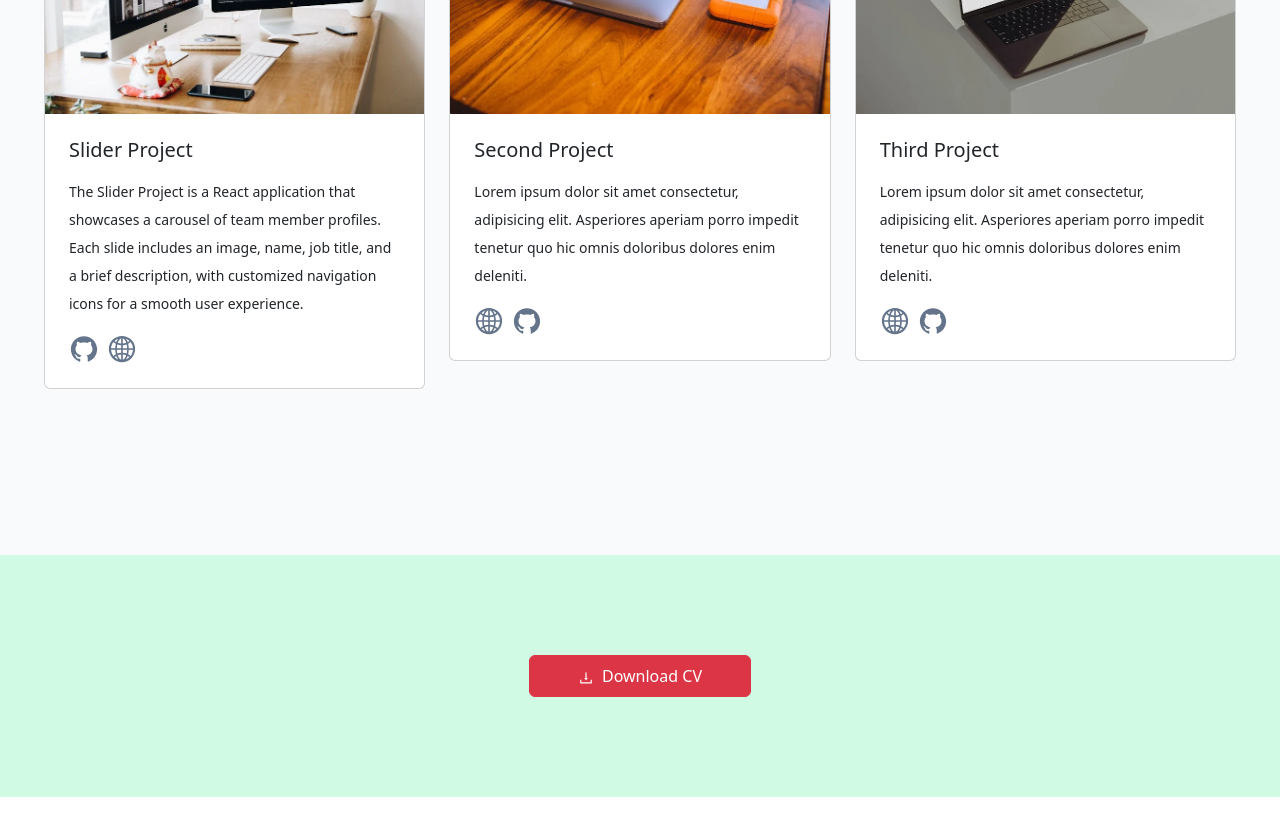
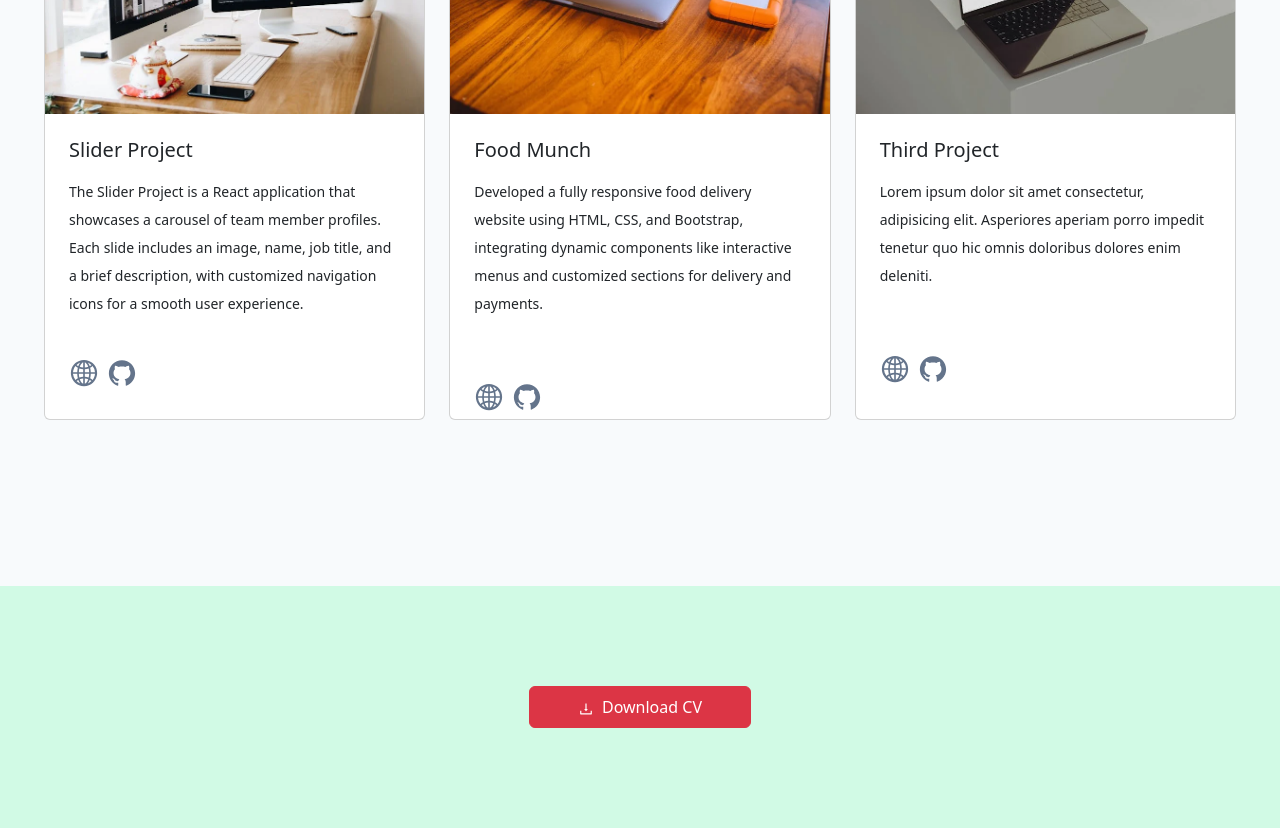
Before and after one commit to Poornima545/React-Portfolio, a React (Create React App) app: page / in a window 1280 px wide. Shown: the part 2420-3248 px from the top of the page. Before the commit the page ends 3217 px from the top, so only its background shows below. Built offline with nearby package versions, Linux system fonts and the light colour scheme.

Commit message:
updated in second project

```diff
--- a/src/App.css
+++ b/src/App.css
@@ -76,11 +76,19 @@ body {
     padding: 62px 0;
 }
 
-.card-text{
+.card-text {
     font-size: 14px;
 }
 
+.card {
+    height: 560px;
+}
+
+.social-icons {
+    bottom: 0;
+}
+
 /* Resume */
-.resume-container{
+.resume-container {
     padding: 100px 0;
 }
--- a/src/components/Projects/FirstProject.js
+++ b/src/components/Projects/FirstProject.js
@@ -9,19 +9,19 @@ export default function FirstProject() {
                 <img src={FirstImage} className="card-img-top" alt="Team member profile slider project" />
                 <div className="card-body p-4">
                     <h5 className="card-title">Slider Project</h5>
-                    <p className="card-text lh-lg mt-3">The Slider Project is a React application that showcases a carousel of team member profiles. Each slide includes an image, name, job title, and a brief description, with customized navigation icons for a smooth user experience.</p>
+                    <p className="card-text lh-lg mt-3 pb-4"> The Slider Project is a React application that showcases a carousel of team member profiles. Each slide includes an image, name, job title, and a brief description, with customized navigation icons for a smooth user experience.</p>
                     <div className='d-flex align-items-center'>
+                        <a href="https://myslider-project.netlify.app/"
+                            target="_blank"
+                            rel="noopener noreferrer"
+                            className='me-2 icon'>
+                            <AiOutlineGlobal size={30} />
+                        </a>
                         <a href="https://github.com/Poornima545/react-slider/pull/1"
                             target="_blank"
                             rel="noopener noreferrer"
                             className='me-2 icon'>
                             <AiFillGithub size={30} />
-                        </a>
-                        <a href="https://myslider-project.netlify.app/"
-                            target="_blank"
-                            rel="noopener noreferrer"
-                            className='me-2 icon'>
-                            <AiOutlineGlobal size={30} />
                         </a>
                     </div>
                 </div>
--- a/src/components/Projects/SecondProject.js
+++ b/src/components/Projects/SecondProject.js
@@ -8,16 +8,16 @@ export default function SecondProject() {
             <div className="card">
                 <img src={SecondImage} className="card-img-top" alt="Team member profile slider project" />
                 <div className="card-body p-4">
-                    <h5 className="card-title">Second Project</h5>
-                    <p className="card-text lh-lg mt-3">Lorem ipsum dolor sit amet consectetur, adipisicing elit. Asperiores aperiam porro impedit tenetur quo hic omnis doloribus dolores enim deleniti.</p>
+                    <h5 className="card-title">Food Munch</h5>
+                    <p className="card-text lh-lg mt-3 pb-5">Developed a fully responsive food delivery website using HTML, CSS, and Bootstrap, integrating dynamic components like interactive menus and customized sections for delivery and payments.</p>
                     <div className='d-flex align-items-center'>
-                        <a href="https://www.example.com"
+                        <a href="https://htmlfoodwebsite.netlify.app/"
                             target="_blank"
                             rel="noopener noreferrer"
                             className='me-2 icon'>
                             <AiOutlineGlobal size={30} />
                         </a>
-                        <a href="https://github.com/Poornima545"
+                        <a href="https://github.com/Poornima545/Food-Website/pull/1"
                             target="_blank"
                             rel="noopener noreferrer"
                             className='me-2 icon'>
--- a/src/components/Projects/ThirdProject.js
+++ b/src/components/Projects/ThirdProject.js
@@ -9,7 +9,7 @@ export default function ThirdProject() {
                 <img src={ThirdImage} className="card-img-top" alt="Team member profile slider project" />
                 <div className="card-body p-4">
                     <h5 className="card-title">Third Project</h5>
-                    <p className="card-text lh-lg mt-3">Lorem ipsum dolor sit amet consectetur, adipisicing elit. Asperiores aperiam porro impedit tenetur quo hic omnis doloribus dolores enim deleniti.</p>
+                    <p className="card-text lh-lg mt-3 pb-5">Lorem ipsum dolor sit amet consectetur, adipisicing elit. Asperiores aperiam porro impedit tenetur quo hic omnis doloribus dolores enim deleniti.</p>
                     <div className='d-flex align-items-center'>
                         <a href="https://www.example.com"
                             target="_blank"
```
Also changed, not shown: 1 other file (tests, documents, lock files or other folders).
